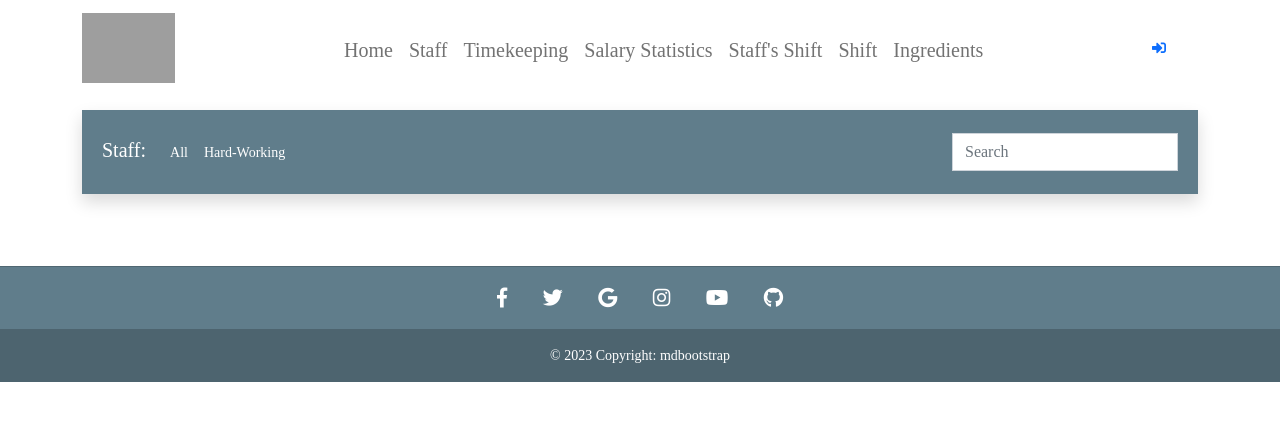
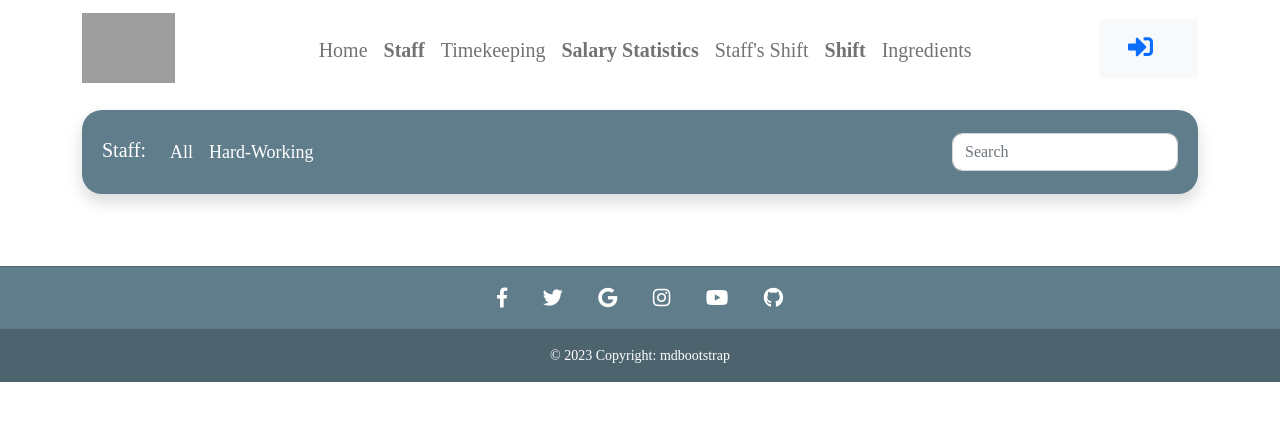
Before and after one commit to ProjectASM/CoffeeShopManagement, a Symfony app: template templates/home.html.twig in a window 1280 px wide. Shown: the top 421 px of the page. Run offline with Twig, Linux system fonts and the light colour scheme; the template is opened without the code that fills it, so the values that code supplies are empty; some libraries are stand-ins or nearby versions; grey boxes are pictures that could not be loaded.

Commit message:
Edit and decor homepage

```diff
--- a/templates/home.html.twig
+++ b/templates/home.html.twig
@@ -63,19 +63,19 @@
 
         <!---->
         <li class="nav-item">
-          <a class="nav-link" href="{{path('staffPage')}}">Staff</a>
+          <a class="nav-link" href="{{path('staffPage')}}"><strong>Staff</strong></a>
         </li>
         <li class="nav-item">
           <a class="nav-link" href="{{path('timekeepingPage')}}">Timekeeping</a>
         </li>
         <li class="nav-item">
-          <a class="nav-link" href="{{path('salaryStatisticsPage')}}">Salary Statistics</a>
+          <a class="nav-link" href="{{path('salaryStatisticsPage')}}"><strong>Salary Statistics</strong></a>
         </li>
         <li class="nav-item">
           <a class="nav-link" href="{{path('staffshiftPage')}}">Staff's Shift</a>
         </li>
         <li class="nav-item">
-          <a class="nav-link" href="{{path('shiftPage')}}">Shift</a>
+          <a class="nav-link" href="{{path('shiftPage')}}"><strong>Shift</strong></a>
         </li>
         <li class="nav-item">
           <a class="nav-link" href="{{path('ingredientPage')}}">Ingredients</a>
@@ -94,9 +94,11 @@
       {# <a class="nav-link me-3" href="#">
         <i class="fas fa-shopping-cart"></i>
       </a> #}
-      <a class="nav-link me-3" href="{{path('app_login')}}">
-        <i class="fas fa-sign-in-alt"></i>
-      </a>
+      <button class="btn btn-light" data-toggle="tooltip" title="Log in">
+        <a class="nav-link me-3" href="{{path('app_login')}}">
+          <i class="fas fa-sign-in-alt" style="font-size: 25px"></i>
+        </a>
+      </button>
     </div>
     <!-- Right elements -->
 
@@ -114,7 +116,7 @@
 <div class="container" style="margin-top: 50px">
   <!-- Navbar -->
 <nav class="navbar navbar-expand-lg navbar-dark mt-3 mb-5 shadow p-2"
-     style="background-color: #607D8B"
+     style="background-color: #607D8B; border-radius: 20px"
 >
   <!-- Container wrapper -->
   <div class="container-fluid">
@@ -134,7 +136,7 @@
 
     <!-- Collapsible wrapper -->
     <div class="collapse navbar-collapse" id="navbarSupportedContent2">
-      <ul class="navbar-nav me-auto mb-2 mb-lg-0">
+      <ul class="navbar-nav me-auto mb-2 mb-lg-0" style="font-size: 18px">
 
         <!-- Link -->
         <li class="nav-item acitve">
@@ -157,7 +159,7 @@
         <tr> #}
       {# <form class="w-auto py-1" style="max-width: 15rem" action="{{path('searchByName', {'name':sea.name})}}"> #}
       <form class="w-auto py-1" style="max-width: 15rem" action="{{path('searchByName')}}">
-        <input type="search" class="form-control rounded-0" placeholder="Search" aria-label="Search" name="name">
+        <input type="search" class="form-control" style="border-radius: 10px" placeholder="Search" aria-label="Search" name="name">
       </form>
       {# {% endfor %} #}
     </div>
--- a/templates/security/login.html.twig
+++ b/templates/security/login.html.twig
@@ -9,8 +9,10 @@
     {% endif %}
 
     {% if app.user %}
-        <div class="mb-3">
-            You are logged in as {{ app.user.userIdentifier }}, <a href="{{ path('app_logout') }}">Logout</a>
+        <div class="mb-3" style="text-align: center">
+            You are logged in as
+            <strong>{{ app.user.userIdentifier }}</strong>,
+            <a href="{{ path('app_logout') }}">Logout</a>
         </div>
     {% endif %}
 
```
Also changed, not shown: templates/staff/hardworking.html.twig (+11 -9 lines).
